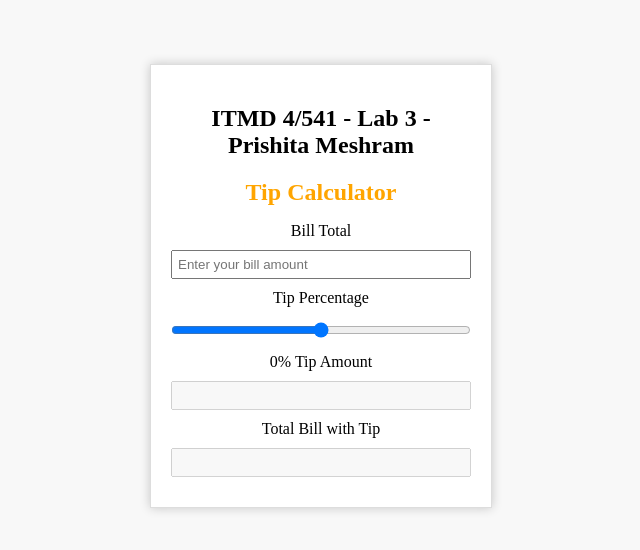
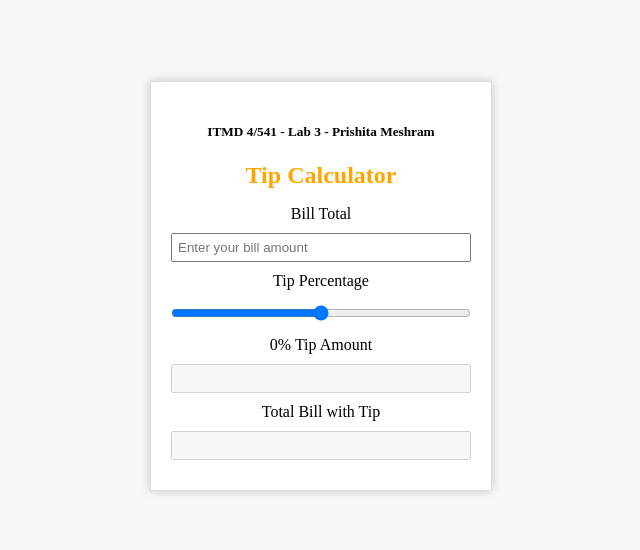
Before and after one commit to prishitameshram/lab3-webfoundation, a plain HTML site: page index.html in a window 1280 px wide. Shown: the part 106-656 px from the top of the page, without its empty margins (319-959 px from the left). Drawn offline with Linux system fonts and the light colour scheme.

Commit message:
Update index.html

```diff
--- a/index.html
+++ b/index.html
@@ -5,7 +5,7 @@
 <body>
   <form id="tipForm">
     <div class="tipcalculator">
-      <h2>ITMD 4/541 - Lab 3 - Prishita Meshram</h2>
+      <h5>ITMD 4/541 - Lab 3 - Prishita Meshram</h5>
       <h1>Tip Calculator</h1>
 
 
```
